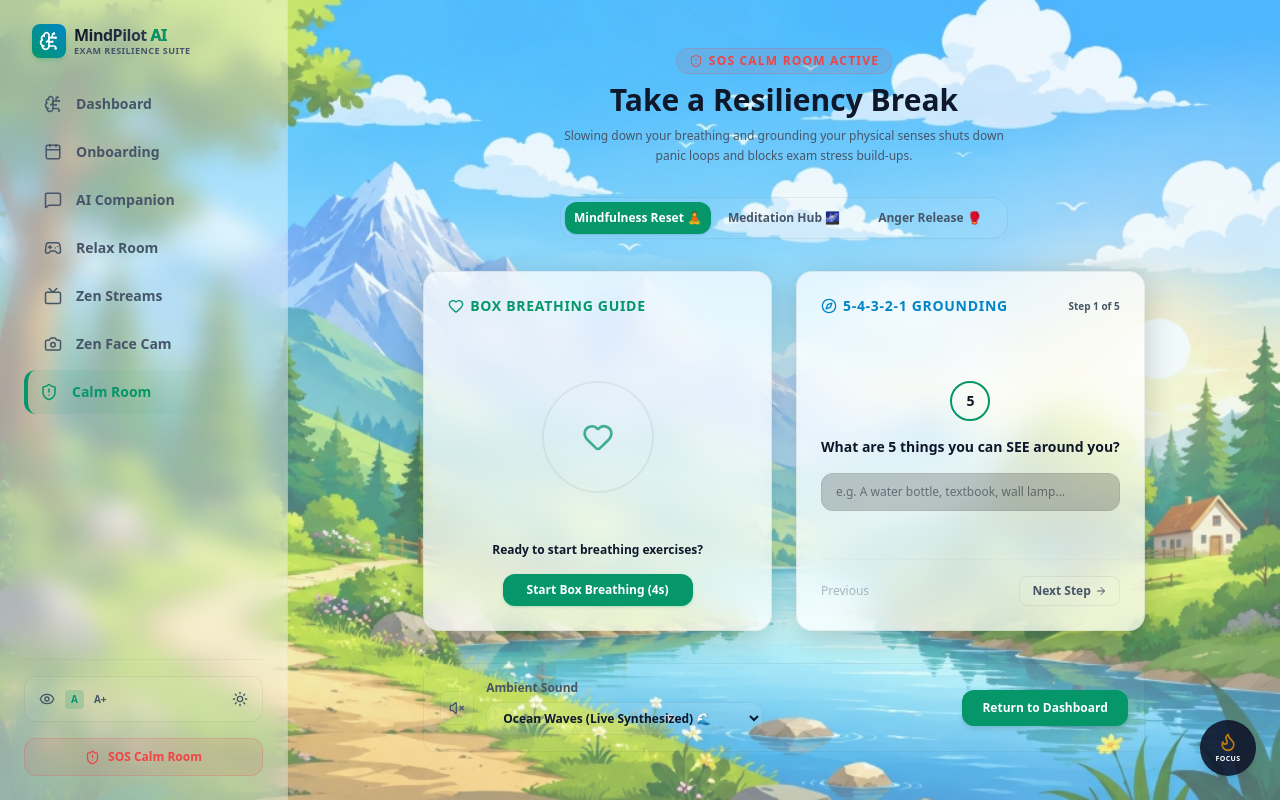
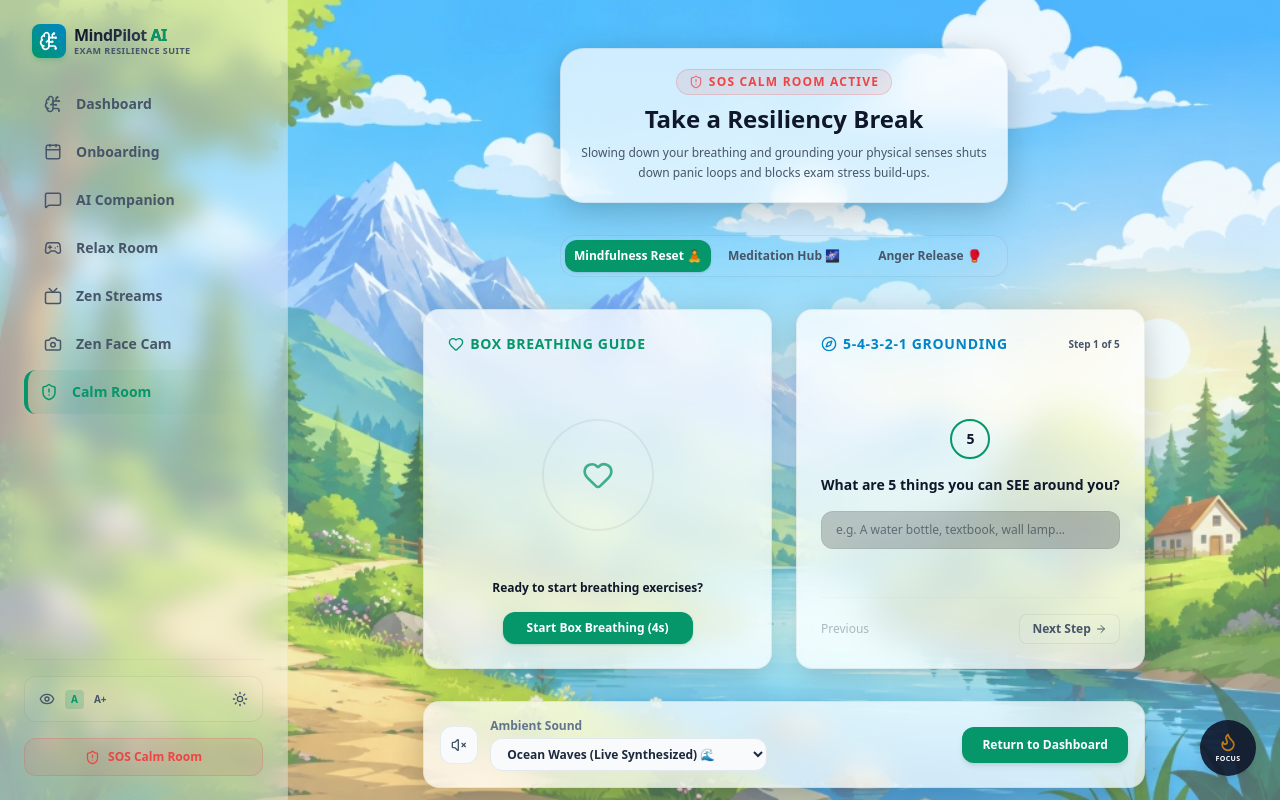
Before and after one commit to br-bit3194/mindpilot-ai, a Next.js app: page /calm-room in a window 1280 px wide. Built offline with nearby package versions, Linux system fonts and the light colour scheme.

Commit message:
style: apply white glassmorphic panels to zen streams header, calm room break header, and ambient sound footer controls

```diff
--- a/app/calm-room/page.tsx
+++ b/app/calm-room/page.tsx
@@ -570,12 +570,12 @@ export default function CalmRoomPage() {
       aria-label="SOS Calm Room distraction free workspace"
     >
       {/* Calm Header */}
-      <div className="space-y-2">
+      <div className="glass-panel bg-white/70 border border-slate-200/50 p-5 rounded-3xl space-y-2 max-w-md w-full mx-auto shadow-md">
         <span className="text-xs font-bold text-error uppercase tracking-widest bg-error/10 border border-error/20 px-3 py-1 rounded-full flex items-center justify-center gap-1.5 w-fit mx-auto">
           <ShieldAlert size={14} className="animate-pulse" />
           SOS Calm Room Active
         </span>
-        <h1 className="text-2xl md:text-3xl font-black text-foreground">
+        <h1 className="text-2xl font-black text-foreground">
           Take a Resiliency Break
         </h1>
         <p className="text-xs text-text-muted max-w-md mx-auto leading-relaxed">
@@ -1021,15 +1021,15 @@ export default function CalmRoomPage() {
       )}
 
       {/* Audio Ambient and Navigation back */}
-      <div className="w-full flex flex-col sm:flex-row justify-between items-center gap-4 bg-white/5 border border-card-border p-4 rounded-xl">
+      <div className="w-full flex flex-col sm:flex-row justify-between items-center gap-4 glass-panel bg-white/70 border border-slate-200/50 p-4 rounded-2xl shadow-md">
         {/* Ambient audio synthesis */}
         <div className="flex items-center gap-3">
           <button
             onClick={() => setIsAudioPlaying(!isAudioPlaying)}
-            className={`p-2 rounded-lg border ${
+            className={`p-2.5 rounded-xl border transition-all cursor-pointer ${
               isAudioPlaying
-                ? 'bg-success/15 border-success/30 text-success'
-                : 'bg-white/5 border-card-border text-text-muted hover:text-foreground'
+                ? 'bg-success/15 border-success/30 text-success font-bold'
+                : 'bg-slate-50 border-slate-200/80 text-slate-600 hover:text-slate-800 hover:bg-slate-100'
             } focus:outline-none`}
             title="Play calming background sounds"
             aria-label="Play calming background sounds"
@@ -1038,11 +1038,11 @@ export default function CalmRoomPage() {
           </button>
 
           <div className="text-left text-xs">
-            <span className="text-text-muted block font-semibold">Ambient Sound</span>
+            <span className="text-slate-500 block font-semibold">Ambient Sound</span>
             <select
               value={ambientTheme}
               onChange={(e) => setAmbientTheme(e.target.value as any)}
-              className="bg-white/10 hover:bg-white/20 text-foreground font-bold border border-card-border rounded-xl px-3 py-1.5 focus:outline-none focus:ring-2 focus:ring-primary cursor-pointer text-xs mt-1.5 transition-all block w-full"
+              className="bg-slate-50 hover:bg-slate-100 text-slate-800 font-bold border border-slate-200 rounded-xl px-3 py-1.5 focus:outline-none focus:ring-2 focus:ring-primary cursor-pointer text-xs mt-1 transition-all block w-full"
               aria-label="Select ambient audio theme"
             >
               <option value="Ocean Waves" className="bg-white text-slate-800 font-semibold">Ocean Waves (Live Synthesized) 🌊</option>
--- a/app/relax/page.tsx
+++ b/app/relax/page.tsx
@@ -271,7 +271,7 @@ export default function RelaxRoomPage() {
   return (
     <div className="space-y-6 animate-in fade-in duration-300 max-w-4xl mx-auto py-4" role="main" aria-label="Relaxation Games Room">
       {/* Header */}
-      <div className="bg-white/5 border border-card-border p-5 rounded-3xl flex flex-col sm:flex-row justify-between items-start sm:items-center gap-4">
+      <div className="glass-panel bg-white/70 border border-slate-200/50 p-5 rounded-3xl flex flex-col sm:flex-row justify-between items-start sm:items-center gap-4 shadow-md">
         <div>
           <h1 className="text-xl md:text-2xl font-black text-foreground flex items-center gap-2">
             <Gamepad2 size={24} className="text-primary" />
--- a/app/zen-streams/page.tsx
+++ b/app/zen-streams/page.tsx
@@ -16,7 +16,7 @@ export default function ZenStreamsPage() {
   return (
     <div className="space-y-6 animate-in fade-in duration-300 max-w-4xl mx-auto py-4" role="main" aria-label="Zen Streams Page">
       {/* Header */}
-      <div className="bg-white/5 border border-card-border p-5 rounded-3xl flex flex-col sm:flex-row justify-between items-start sm:items-center gap-4">
+      <div className="glass-panel bg-white/70 border border-slate-200/50 p-5 rounded-3xl flex flex-col sm:flex-row justify-between items-start sm:items-center gap-4 shadow-md">
         <div>
           <h1 className="text-xl md:text-2xl font-black text-foreground flex items-center gap-2">
             <Tv size={24} className="text-primary animate-pulse" />
@@ -28,7 +28,7 @@ export default function ZenStreamsPage() {
         </div>
         <Link
           href="/"
-          className="bg-primary hover:bg-primary/90 text-white font-bold text-xs px-4 py-2 rounded-xl transition-all focus:ring-2 focus:ring-primary outline-none shadow-md"
+          className="bg-primary hover:bg-primary/90 text-white font-bold text-xs px-4 py-2 rounded-xl transition-all focus:ring-2 focus:ring-primary outline-none shadow-md shadow-primary/10"
         >
           Return to Dashboard
         </Link>
```
